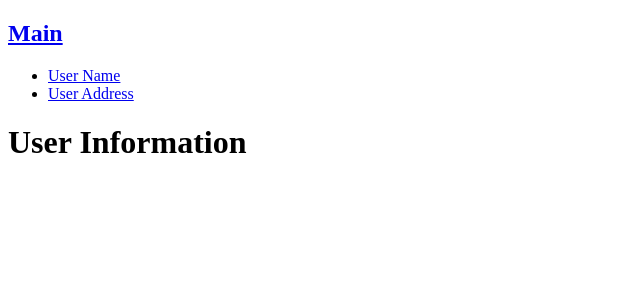
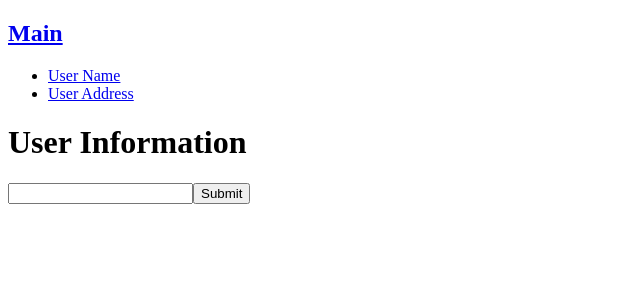
Before and after one commit to jong-jang/react-query, a React (Create React App) app: page /name in a window 1280 px wide. Shown: the top 300 px of the page, without its empty margins (0-640 px from the left). Built offline with nearby package versions, Linux system fonts and the light colour scheme; no server answers.

Commit message:
폼추가

```diff
--- a/src/Userinfo.jsx
+++ b/src/Userinfo.jsx
@@ -1,13 +1,15 @@
+import UserForm from './UserForm';
 import { useUserQuery } from './hooks/useUser';
 
 function UserInfo() {
-	const { data, isSuccess, isError } = useUserQuery(3);
+	const { data, isSuccess, isError } = useUserQuery(1);
 
 	return (
 		<div>
 			<h1>User Information</h1>
 			{isSuccess && <h2>{data.name}</h2>}
 			{isError && <p>Data fething에 실패했습니다.</p>}
+			<UserForm />
 		</div>
 	);
 }
```
